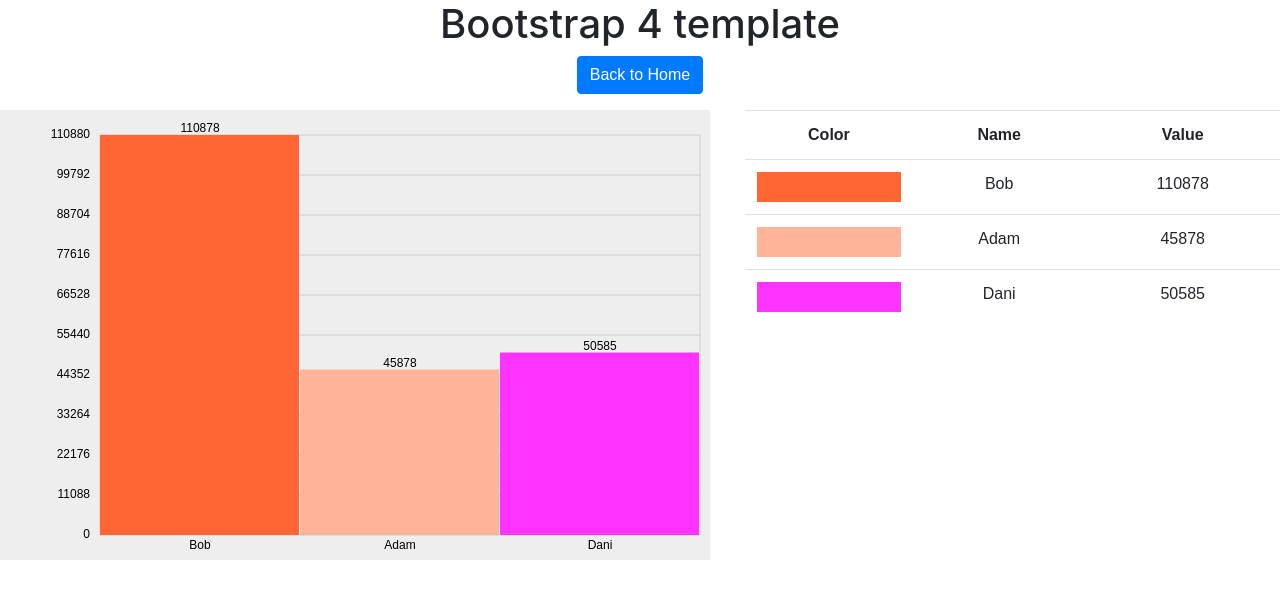
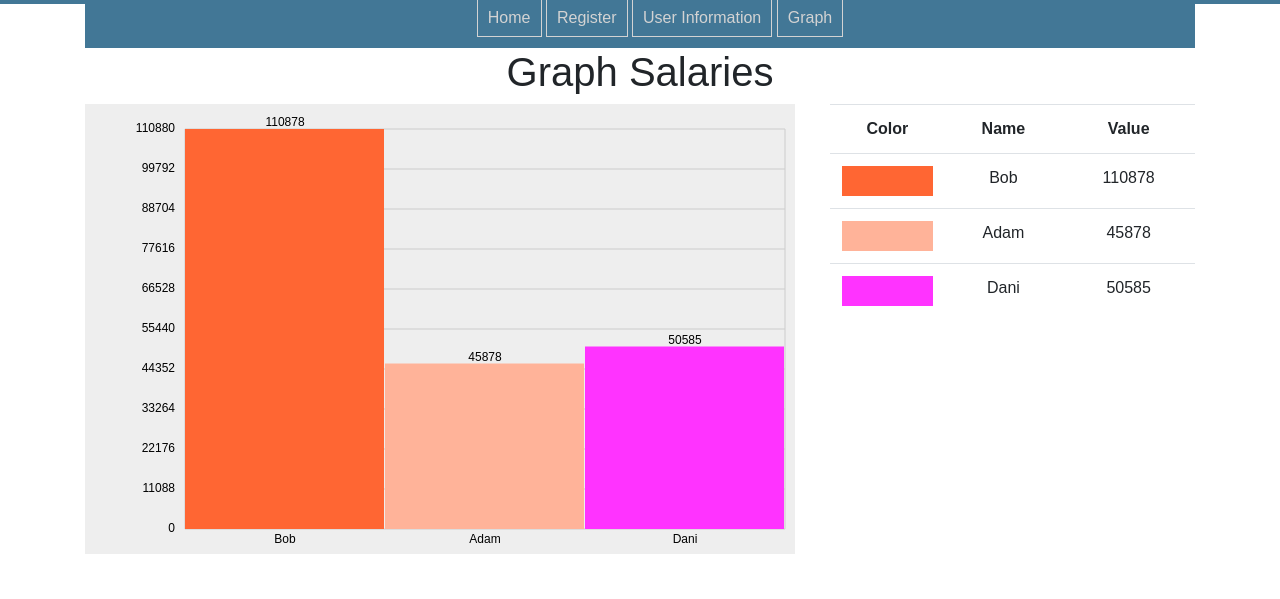
Before and after one commit to Gigas11/php-fp, a PHP site: page /graph.php in a window 1280 px wide. Shown: the top 599 px of the page. Run offline with PHP 8.4, Linux system fonts and the light colour scheme.

Commit message:
nav bar partial added

```diff
--- a/assets/css/style.css
+++ b/assets/css/style.css
@@ -6,7 +6,7 @@
 	color:#f00;
 }
 nav{
-	background-color:darkblue;
+	background-color:#427796;
 	padding: 2px;
 }
 nav ul{
--- a/graph.php
+++ b/graph.php
@@ -8,7 +8,7 @@
 	<!-- Bootstrap CSS -->
 	<link rel="stylesheet" href="assets/css/bootstrap.min.css">
 	<link rel="stylesheet" href="assets/css/style.css">
-	<title>ABE Template 2018 | BS4 Template</title>
+	<title>Graph With Salaries </title>
 	<style>
 		/*custom page css here*/
 		#bargraph {
@@ -29,8 +29,12 @@
 
 <body>
 	<!-- HTML here. -->
-	<h1>Bootstrap 4 template</h1>
-	<p><a href="index.html" class="btn-primary btn">Back to Home</a></p>
+<?php
+require_once "nav.php"
+
+;?>
+
+    <h1>Graph Salaries</h1>
 	<div class="fluid-container">
 		<div class="row">
 			<div id="graph" class="col">
--- a/nav.php
+++ b/nav.php
@@ -1,10 +1,20 @@
 <nav>
-	<ul>
-		<li><a href="index.php">Home</a></li>
+
+</nav>
+
+
+    <div class="container">
+
+      <div class="header clearfix">
+        <nav>
+          <ul>
+      <li><a href="index.php">Home</a></li>
 		<li><a href="registration.php">Register</a></li>
 		<li><a href="lookup.php">User Information</a></li>
 		<li><a href="graph.php">Graph</a></li>
 <!--		<li><a href="login.php">Login</a></li>-->
 
 	</ul>
-</nav>
+        </nav>
+
+      </div>
```
